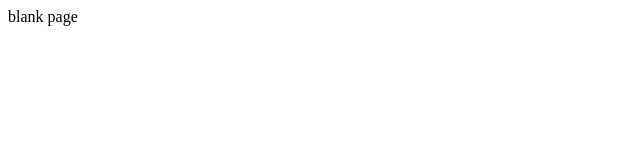
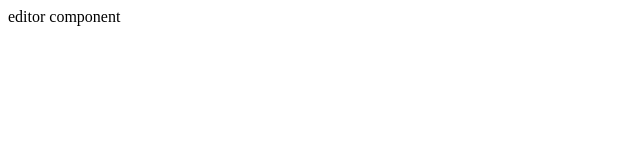
Before and after one commit to sivadej/md-parser-proprietary, a React (Create React App) app: page / in a window 1280 px wide. Shown: the top 160 px of the page, without its empty margins (0-640 px from the left). Built offline with nearby package versions, Linux system fonts and the light colour scheme.

Commit message:
typedefs

```diff
--- a/package.json
+++ b/package.json
@@ -6,6 +6,7 @@
     "@testing-library/jest-dom": "^5.11.4",
     "@testing-library/react": "^11.1.0",
     "@testing-library/user-event": "^12.1.10",
+    "@types/draft-js": "^0.10.44",
     "@types/jest": "^26.0.15",
     "@types/node": "^12.0.0",
     "@types/react": "^16.9.53",
--- a/src/App.tsx
+++ b/src/App.tsx
@@ -1,7 +1,8 @@
 import React from 'react';
+import Editor from './Editor';
 
 function App() {
-  return <div>blank page</div>;
+  return <Editor />;
 }
 
 export default App;
--- /dev/null
+++ b/src/Editor.module.css
@@ -0,0 +1,3 @@
+body {
+  background-color: purple;
+}
--- /dev/null
+++ b/src/Editor.tsx
@@ -0,0 +1,12 @@
+import React from 'react';
+import ReactDOM from 'react-dom';
+import { Editor as DraftJSEditor, EditorState } from 'draft-js';
+
+import 'draft-js/dist/Draft.css';
+// import styles from './Editor.module.css';
+
+function Editor(): JSX.Element {
+  return <div>editor component</div>;
+}
+
+export default Editor;
```
Also changed, not shown: 2 other files (tests, documents, lock files or other folders).
